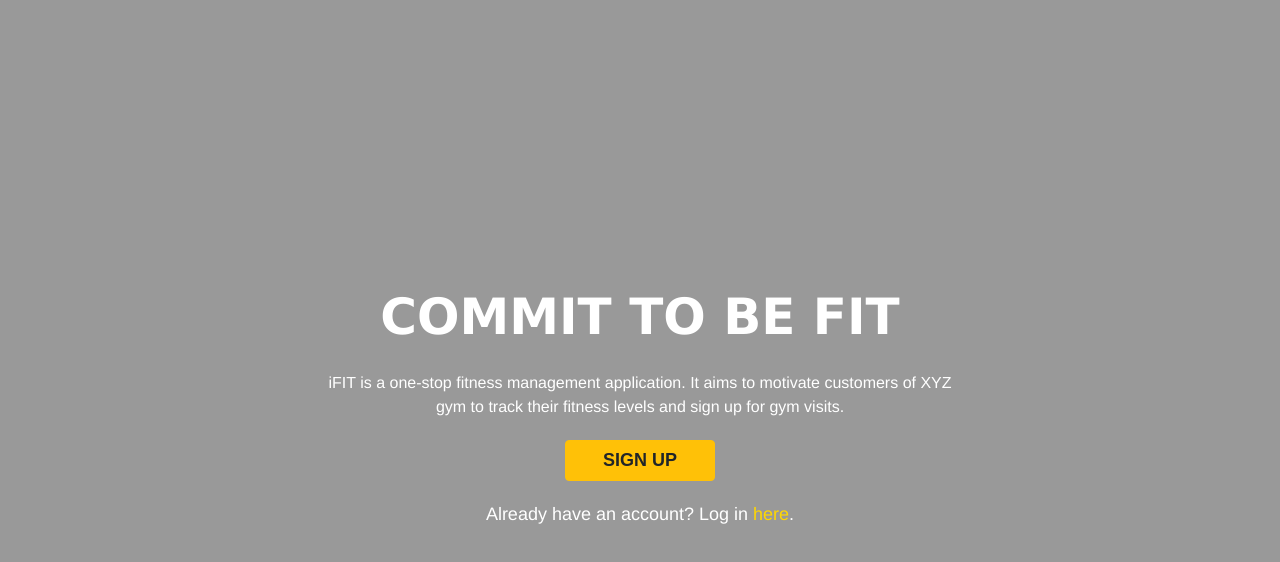
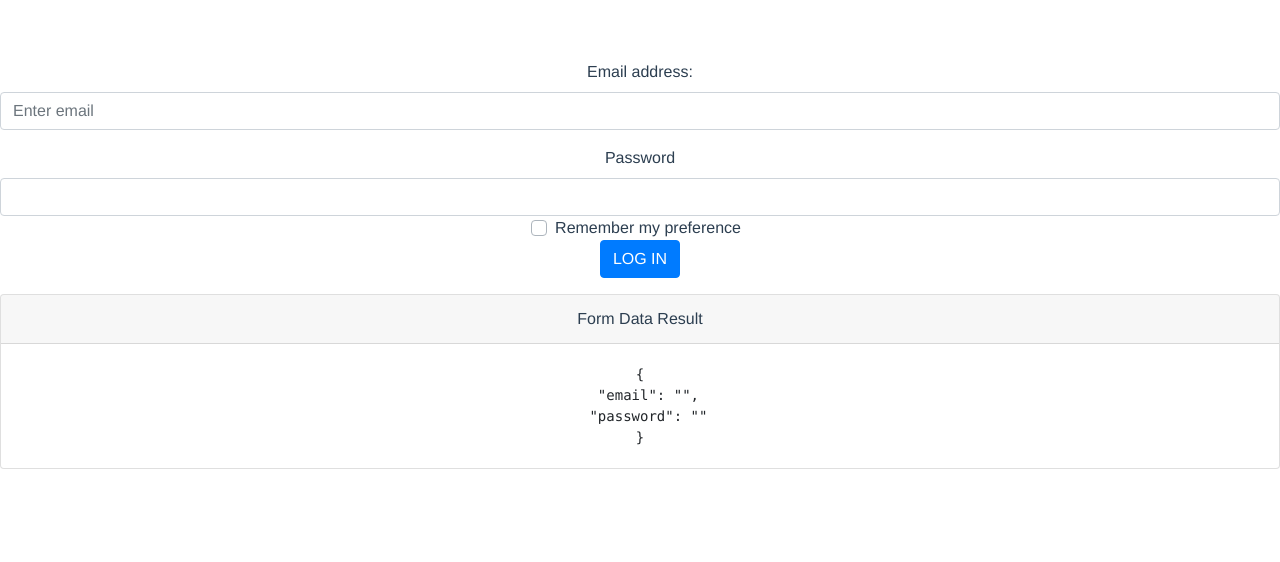
Before and after one commit to BT3103-G7/iFit, a Vue app: page /login in a window 1280 px wide. Shown: the top 562 px of the page. Built offline with nearby package versions, Linux system fonts and the light colour scheme.

Commit message:
Fix router issues in Header

```diff
--- a/src/App.vue
+++ b/src/App.vue
@@ -1,18 +1,19 @@
 <template>
   <div id="app">
-    <Home></Home>
+    <Header> </Header>
+    <router-view> </router-view>
   </div>
 </template>
 
 
 <script>
-import Home from './components/Home.vue'
+import Header from './components/Header.vue'
 
 
 export default {
   name: 'App',
   components: {
-    Home
+    Header
   }
 }
 </script>
--- /dev/null
+++ b/src/components/About.vue
@@ -0,0 +1,15 @@
+<template>
+    <div>
+        <p> To do </p>
+    </div>
+</template>
+<script>
+export default {
+
+}
+</script>
+<style scoped>
+    div {
+        height: 100%;
+    }
+</style>
--- /dev/null
+++ b/src/components/Contact.vue
@@ -0,0 +1,15 @@
+<template>
+    <div>
+        <p> To do </p>
+    </div>
+</template>
+<script>
+export default {
+
+}
+</script>
+<style scoped>
+    div {
+        height: 100%;
+    }
+</style>
--- a/src/components/Header.vue
+++ b/src/components/Header.vue
@@ -1,6 +1,11 @@
 <template>
   <div>
-    <b-navbar toggleable="lg" type="dark" variant="light-transparent" fixed="top">
+    <b-navbar
+      toggleable="lg"
+      type="dark"
+      variant="light-transparent"
+      fixed="top"
+    >
       <b-navbar-brand href="#">iFIT</b-navbar-brand>
 
       <b-navbar-toggle target="nav-collapse"></b-navbar-toggle>
@@ -8,14 +13,18 @@
       <b-collapse id="nav-collapse" is-nav>
         <!-- Right aligned nav items -->
         <b-navbar-nav class="ml-auto">
-            <b-nav-item href="#"> OVERVIEW </b-nav-item>
-            <b-nav-item href="#"> FIND US </b-nav-item>
-            <b-nav-item href="#"> MEMBERS </b-nav-item>
-            <b-nav-item href="#"> ABOUT </b-nav-item>
-            <b-nav-item href="#"> CONTACT </b-nav-item>
+          <b-nav-item to="overview" v-if="isLogged"> OVERVIEW </b-nav-item>
+          <b-nav-item to="leaderboard" v-if="isLogged"> MEMBERS </b-nav-item>
+          <b-nav-item to="locations"> LOCATIONS </b-nav-item>
+          <b-nav-item to="schedule"> SCHEDULE </b-nav-item>
+          <b-nav-item to="about"> ABOUT </b-nav-item>
+          <b-nav-item to="contact"> CONTACT </b-nav-item>
+
+
           <b-nav-item-dropdown right v-if="isLogged">
             <!-- Using 'button-content' slot -->
-            <template #button-content >
+
+            <template #button-content>
               <em>User</em>
             </template>
             <b-dropdown-item href="#">Profile</b-dropdown-item>
@@ -29,14 +38,13 @@
 
 <script>
 export default {
-    data() {
-        return {
-            isLogged: false
-        }
-    }
-}
+  data() {
+    return {
+      isLogged: false,
+    };
+  },
+};
 </script>
 
 <style scoped>
-
 </style>
--- a/src/components/Home.vue
+++ b/src/components/Home.vue
@@ -28,7 +28,7 @@
 
 <style scoped>
     body {
-        background-image: url("../assets/training-pic.jpg");
+        background-image: url('../assets/training-pic.jpg');
         background-attachment: scroll;
         background-repeat: none;
         overflow: auto;
--- /dev/null
+++ b/src/components/Locations.vue
@@ -0,0 +1,15 @@
+<template>
+    <div>
+        <p> To do </p>
+    </div>
+</template>
+<script>
+export default {
+
+}
+</script>
+<style scoped>
+    div {
+        height: 100%;
+    }
+</style>
--- /dev/null
+++ b/src/components/Schedule.vue
@@ -0,0 +1,15 @@
+<template>
+    <div>
+        <p> To do </p>
+    </div>
+</template>
+<script>
+export default {
+
+}
+</script>
+<style scoped>
+    div {
+        height: 100%;
+    }
+</style>
```
Also changed, not shown: src/routes.js (+12 -0 lines), 1 other file (tests, documents, lock files or other folders).
